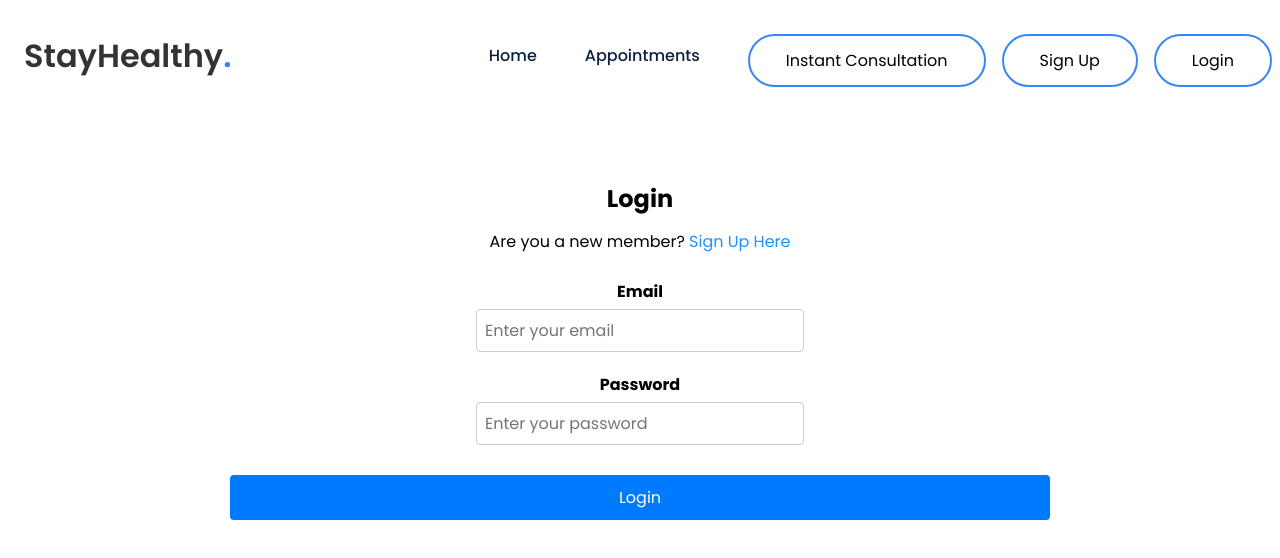
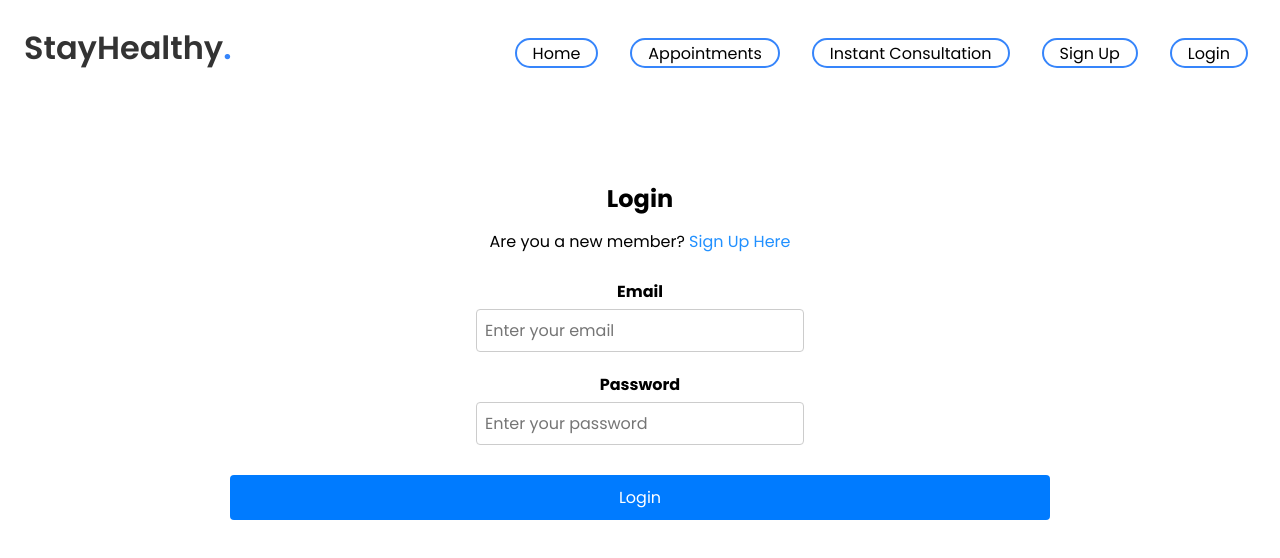
Before and after one commit to 1hobson/react_med_app, a React (Create React App) app: page /login in a window 1280 px wide. Shown: the top 558 px of the page. Built offline with nearby package versions, Linux system fonts and the light colour scheme.

Commit message:
fix log in and welcome message

```diff
--- a/src/Components/Login/Login.js
+++ b/src/Components/Login/Login.js
@@ -45,6 +45,7 @@ const Login = () => {
         sessionStorage.setItem('name', username);
 
         navigate('/');
+        window.location.reload(); // ✅ Force Navbar to re-check login state
       } else {
         if (json.errors) {
           setError(json.errors.map(err => err.msg).join(', '));
@@ -100,7 +101,11 @@ const Login = () => {
               />
             </div>
 
-            {error && <div className="error-message" style={{ color: 'red', marginTop: '10px' }}>{error}</div>}
+            {error && (
+              <div className="error-message" style={{ color: 'red', marginTop: '10px' }}>
+                {error}
+              </div>
+            )}
 
             <div className="btn-group">
               <button type="submit" className="btn btn-primary">Login</button>
--- a/src/Components/Navbar/Navbar.css
+++ b/src/Components/Navbar/Navbar.css
@@ -1,8 +1,3 @@
-/**
- * Following code has been commented with appropriate comments for your reference.
- * Styling for the Header Navbar
- */
-
 /* Styling for the main navigation bar */
 nav {
     padding: 1.5rem;
@@ -32,7 +27,7 @@ nav {
     border-radius: 4px;
 }
 
-/* Styling for the user welcome message */
+/* Styling for the user welcome message container */
 .welcome-user {
     position: relative;
     cursor: pointer;
@@ -47,7 +42,7 @@ nav {
 .dropdown-menu li {
     display: block;
     width: 150px;
-    padding:5px;
+    padding: 5px;
 }
 
 /* Styling for links in the dropdown menu */
@@ -82,26 +77,51 @@ nav {
     cursor: pointer;
 }
 
-/* Styling for the navigation links */
+/* Navigation links container */
 .nav__links {
     list-style: none;
     display: flex;
-    align-items: center;
+    align-items: center; /* vertical center */
     gap: 1rem;
     font-size: 1rem;
     font-weight: 500;
 }
 
-/* Styling for individual links in the navigation */
-.link a {
-    padding: 0 1rem;
-    color: #0d213f;
-    transition: 0.3s;
+/* Individual nav items */
+.nav__links .link {
+    display: flex;       /* horizontal flex inside li */
+    align-items: center; /* vertical center */
+    white-space: nowrap; /* prevent wrapping */
+    padding: 0 0.5rem;   /* horizontal spacing */
 }
 
-/* Hover effect for individual links in the navigation */
-.link a:hover {
-    color: #3685fb;
+/* Style the welcome message */
+.nav__links .link.welcome-text {
+    white-space: nowrap;       /* prevent wrapping */
+    padding: 0 0.5rem;         /* horizontal spacing */
+    font-weight: 500;
+    color: #0d213f;
+    margin-top: 5px;
+
+}
+
+/* Button styles */
+.btn1, .btn2 {
+    border: 2px solid #3685fb;
+    background-color: white;
+    color: black;
+    border-radius: 50px;
+    height: 30px;
+    display: flex;
+    align-items: center;
+    justify-content: center;
+    padding: 0 1rem;     /* horizontal padding */
+    cursor: pointer;
+}
+
+.btn1:hover, .btn2:hover {
+    background-color: #3685fb; /* Hover effect */
+    color: white;              /* Hover effect */
 }
 
 /* Media queries for mobile responsiveness */
@@ -150,33 +170,3 @@ nav {
         opacity: 1;
     }
 }
-
-/* Button styles */
-.btn1 {
-    border: 2px solid #3685fb;
-    background-color: white;
-    color: black;
-    border-radius: 50px;
-}
-
-.btn1:hover {
-    background-color: #3685fb; /* Hover effect */
-    color: white; /* Hover effect */
-}
-
-.btn2 {
-    border: 2px solid #3685fb;
-    background-color: white;
-    color: black;
-    border-radius: 50px;
-    height:30px;
-    display:flex; /* Align items and justify content */
-    align-items:center; /* Align items and justify content */
-    justify-content:center; /* Align items and justify content */
-    margin-top:3px; /* Margin from top */
-}
-
-.btn2:hover {
-    background-color:#3685fb; /* Hover effect */
-    color:white; /* Hover effect */
-}
--- a/src/Components/Navbar/Navbar.js
+++ b/src/Components/Navbar/Navbar.js
@@ -52,13 +52,13 @@ function Navbar() {
         </div>
 
         <ul className="nav__links active">
-          <li className="link"><Link to="/">Home</Link></li>
-          <li className="link"><Link to="/appointments">Appointments</Link></li>
+          <li className="link"><Link to="/"><button className="btn1">Home</button></Link></li>
+          <li className="link"><Link to="/appointments"><button className="btn1">Appointments</button></Link></li>
           <li className="link"><Link to="/instant-consultation"><button className="btn1">Instant Consultation</button></Link></li>
 
           {isLoggedIn ? (
             <>
-              <li className="link">Welcome, {username}</li>
+              <li className="link welcome-text">Welcome, {username}</li>
               <li className="link">
                 <button className="btn2" onClick={handleLogout}>Logout</button>
               </li>
--- a/src/Components/SignUp/SignUp.js
+++ b/src/Components/SignUp/SignUp.js
@@ -1,4 +1,3 @@
-// Following code has been commented with appropriate comments for your reference.
 import React, { useState } from 'react';
 import './Sign_Up.css'
 import { useNavigate } from 'react-router-dom';
```
Also changed, not shown: 1 other file (tests, documents, lock files or other folders).
